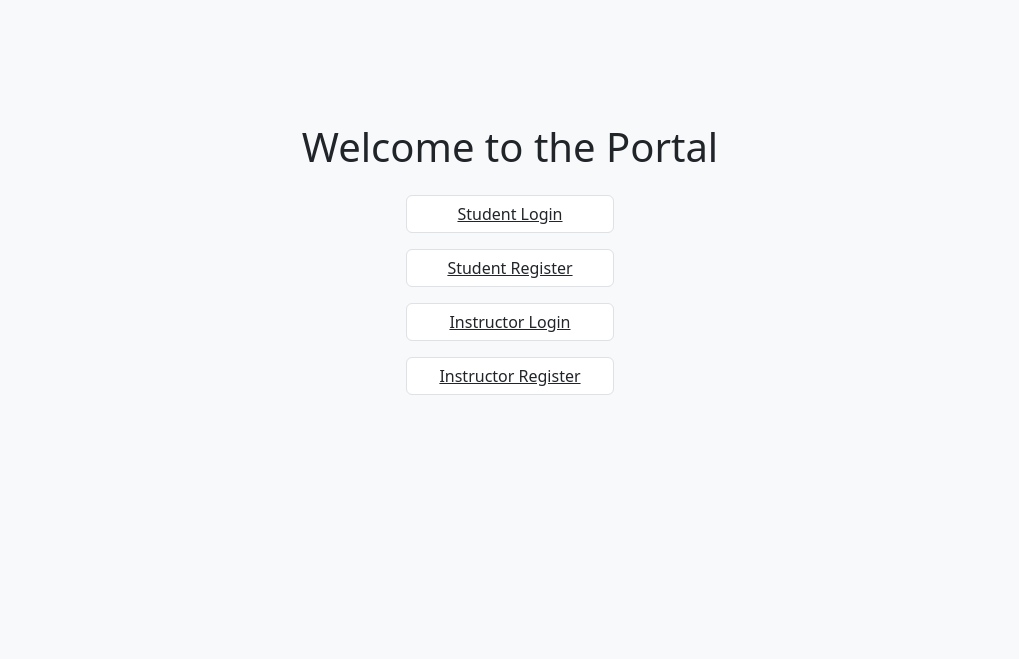
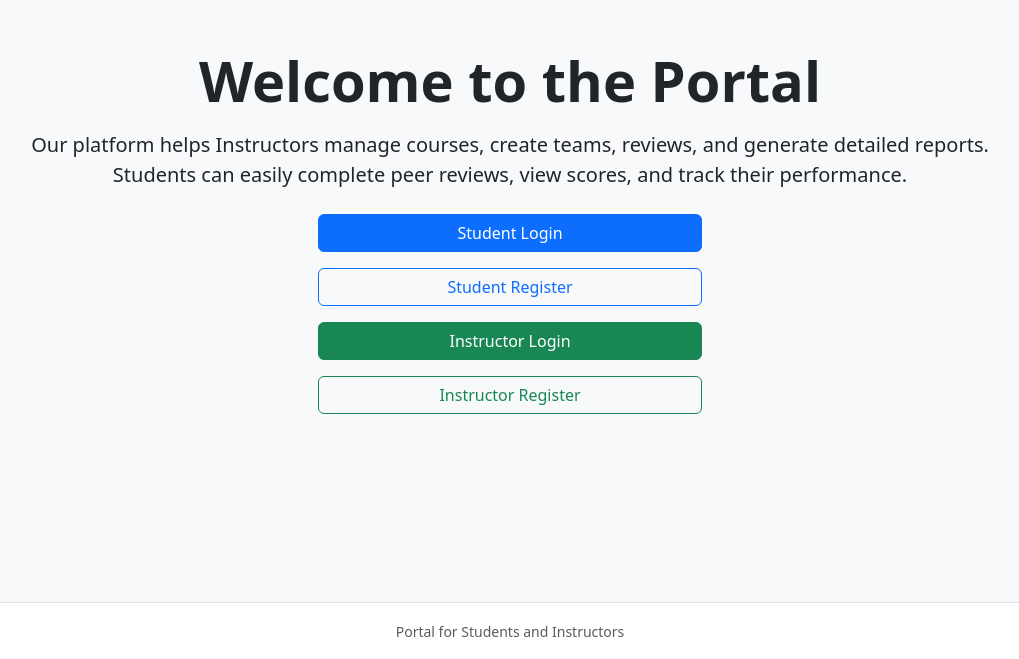
Before and after one commit to chandlercase/CSC3100-Final-Project, a plain HTML site: page landing.html in a window 1280 px wide. Shown: the part 141-800 px from the top of the page, without its empty margins (130-1149 px from the left). Drawn offline with nearby package versions, Linux system fonts and the light colour scheme.

Commit message:
added small about section and a footer

```diff
--- a/landing.html
+++ b/landing.html
@@ -3,20 +3,43 @@
 <head>
   <meta charset="UTF-8">
   <meta name="viewport" content="width=device-width, initial-scale=1.0">
-  <title>Instructor and Student Portal</title>
+  <title>Welcome to the Portal</title>
   <link href="https://cdn.jsdelivr.net/npm/bootstrap@5.3.3/dist/css/bootstrap.min.css" rel="stylesheet">
 </head>
-<body class="d-flex min-vh-100 justify-content-center align-items-center bg-light">
+<body class="bg-light d-flex flex-column min-vh-100">
 
-  <div class="text-center">
-    <h1 class="mb-4">Welcome to the Portal</h1>
-    <div class="d-grid gap-3 col-10 col-md-6 mx-auto">
-      <a href="student-login.html" class="form-control">Student Login</a>
-      <a href="student-register.html" class="form-control">Student Register</a>
-      <a href="instructor-login.html" class="form-control">Instructor Login</a>
-      <a href="instructor-register.html" class="form-control">Instructor Register</a>
+
+  <div class="container d-flex flex-column justify-content-center align-items-center flex-grow-1 text-center py-5">
+
+    <h1 class="display-4 fw-bold mb-3">Welcome to the Portal</h1>
+    <p class="lead mb-4">
+      Our platform helps Instructors manage courses, create teams, reviews, and generate detailed reports.
+      <br>
+      Students can easily complete peer reviews, view scores, and track their performance.
+    </p>
+
+    <!-- Navigation Buttons -->
+    <div class="row g-3 w-100" style="max-width: 400px;">
+      <div class="col-12">
+        <a href="student-login.html" class="btn btn-primary w-100">Student Login</a>
+      </div>
+      <div class="col-12">
+        <a href="student-register.html" class="btn btn-outline-primary w-100">Student Register</a>
+      </div>
+      <div class="col-12">
+        <a href="instructor-login.html" class="btn btn-success w-100">Instructor Login</a>
+      </div>
+      <div class="col-12">
+        <a href="instructor-register.html" class="btn btn-outline-success w-100">Instructor Register</a>
+      </div>
     </div>
+
   </div>
+
+  <!-- Footer (optional) -->
+  <footer class="bg-white text-center py-3 border-top">
+    <small class="text-muted"> Portal for Students and Instructors </small>
+  </footer>
 
   <script src="https://cdn.jsdelivr.net/npm/bootstrap@5.3.3/dist/js/bootstrap.bundle.min.js"></script>
 </body>
```
